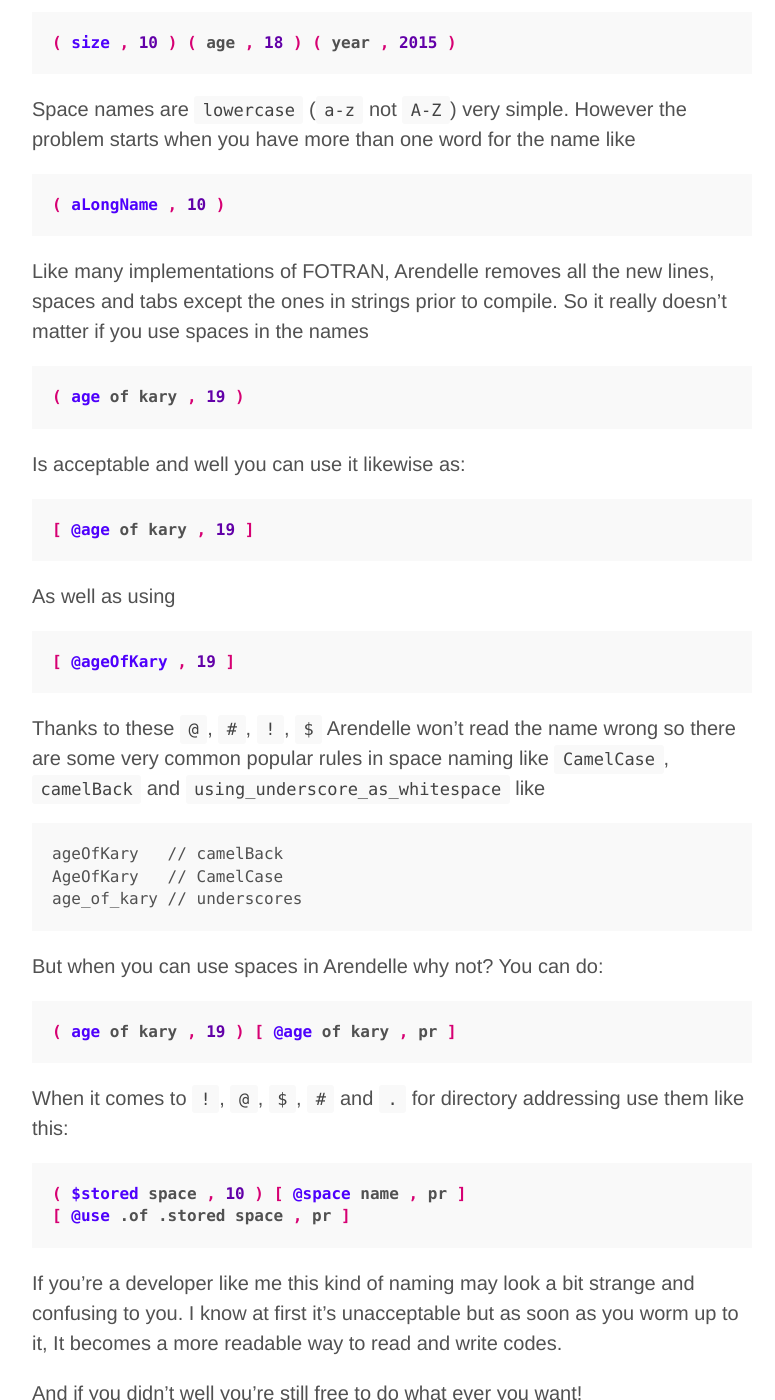
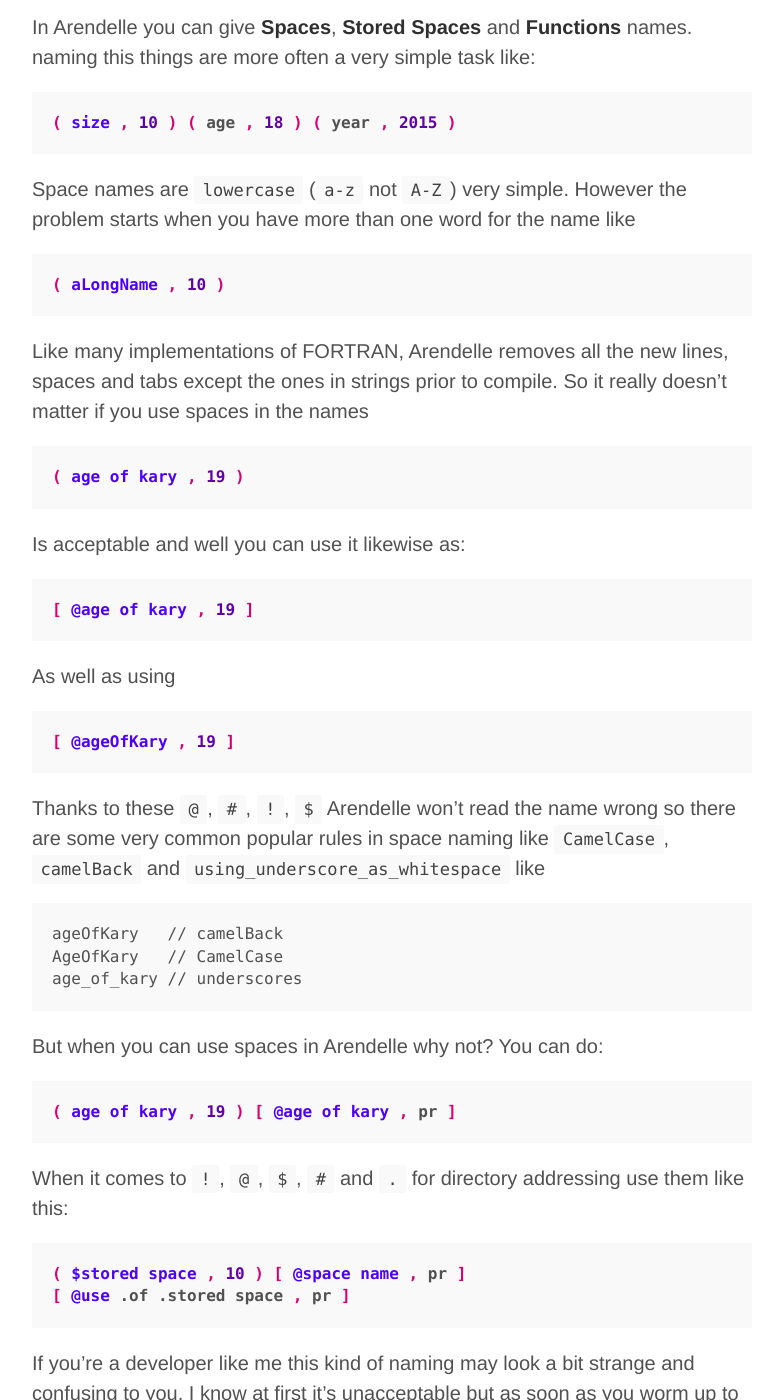
Before and after one commit to pouriaeslamirad/pmkary.github.io, a Jekyll site: the page built from _posts/2015-2-12-arendelle-coding-styles.md, in a window 1280 px wide and 1400 px high, scrolled down 4737 px. Shown: the whole window, without its empty margins (248-1023 px from the left). Built offline with Jekyll 4.4.1, drawn with Linux system fonts in a browser that asks for light colours; nearby versions of some CDN libraries; Markdown is read by kramdown in place of the engine named in the settings; some of the changed text lies outside the part shown.

Commit message:
post update

```diff
--- a/_posts/2015-2-12-arendelle-coding-styles.md
+++ b/_posts/2015-2-12-arendelle-coding-styles.md
@@ -13,6 +13,7 @@
 First thing you write in Arendelle is commands and we write commands with no space like this
 
 
+
 <!-- CLIFF HIGHLIGHTER 0.05 DEV GENERATED CODE BLOCK-->
 
 <pre style="font-weight:bold; font-family: Menlo, Monaco, 'Courier 10 Pitch', Monospace;">
@@ -21,7 +22,9 @@
 <!-- CLIFF HIGHLIGHTER 0.05 DEV GENERATED CODE BLOCK-->
 
 
+
 However sometime we separate this command with spaces like this:
+
 
 
 <!-- CLIFF HIGHLIGHTER 0.05 DEV GENERATED CODE BLOCK-->
@@ -30,6 +33,7 @@
 prp&nbsp;ld&nbsp;prp<br></pre>
 
 <!-- CLIFF HIGHLIGHTER 0.05 DEV GENERATED CODE BLOCK-->
+
 
 
 This kind of spacings gives `pro` and `ld` some kind of identity  which is very good when you’re going to read the codes. No when it comes to comments you may wonder how to space? In the other languages you do something like this which is really not cool:
@@ -51,9 +55,12 @@
 
 In many Markdown editors like [iA Writer](http://www.iawriter.com) and [UberWriter](http://uberwriter.wolfvollprecht.de) you see this kind of highlighting:
 
+<br>
 ![](http://kary.us/Graphics/Blog/6974.19.1.4/writer.png)
+<br>
 
 Which when you use `#` header operator it actually puts it out of the screen. I wanted such thing in the Arendelle so I comment like this:
+
 
 
 <!-- CLIFF HIGHLIGHTER 0.05 DEV GENERATED CODE BLOCK-->
@@ -64,7 +71,9 @@
 <!-- CLIFF HIGHLIGHTER 0.05 DEV GENERATED CODE BLOCK-->
 
 
+
 This way you give the `// ` kind of a new life and a new look. Then what come to the mind is nested comments which is like vise:
+
 
 
 <!-- CLIFF HIGHLIGHTER 0.05 DEV GENERATED CODE BLOCK-->
@@ -75,8 +84,10 @@
 <!-- CLIFF HIGHLIGHTER 0.05 DEV GENERATED CODE BLOCK-->
 
 
+
 ## Writing Grammars
 In Arendelle all the grammars are same in design. All of the start with something and then you separate the parts using `,` and then they finish with something like
+
 
 
 <!-- CLIFF HIGHLIGHTER 0.05 DEV GENERATED CODE BLOCK-->
@@ -85,6 +96,7 @@
 <span style="color: #D60073;">[</span>&nbsp;<span style="color: #D60073;">,</span>&nbsp;<span style="color: #D60073;">]</span>&nbsp;&nbsp;<span style="color: #D60073;">{</span>&nbsp;<span style="color: #D60073;">,</span>&nbsp;<span style="color: #D60073;">}</span>&nbsp;&nbsp;<span style="color: #D60073;"><</span>&nbsp;<span style="color: #D60073;">,</span>&nbsp;<span style="color: #D60073;">></span>&nbsp;&nbsp;<span style="color: #D60073;">(</span>&nbsp;<span style="color: #D60073;">,</span>&nbsp;<span style="color: #D60073;">)</span>&nbsp;<br></pre>
 
 <!-- CLIFF HIGHLIGHTER 0.05 DEV GENERATED CODE BLOCK-->
+
 
 
 And the format for highlighting this codes are simple. You should do this:
@@ -96,6 +108,7 @@
 So I think I don’t have to guide you any more on this! Write things like:
 
 
+
 <!-- CLIFF HIGHLIGHTER 0.05 DEV GENERATED CODE BLOCK-->
 
 <pre style="font-weight:bold; font-family: Menlo, Monaco, 'Courier 10 Pitch', Monospace;">
@@ -104,8 +117,10 @@
 <!-- CLIFF HIGHLIGHTER 0.05 DEV GENERATED CODE BLOCK-->
 
 
+
 ## Mathematical Expressions
 I believe if we write mathematical expressions with a space between all the operators like:
+
 
 
 <!-- CLIFF HIGHLIGHTER 0.05 DEV GENERATED CODE BLOCK-->
@@ -116,7 +131,9 @@
 <!-- CLIFF HIGHLIGHTER 0.05 DEV GENERATED CODE BLOCK-->
 
 
+
 Now the thing that comes to mind is parentheses. Apply the same principles on them as what we did before:
+
 
 
 <!-- CLIFF HIGHLIGHTER 0.05 DEV GENERATED CODE BLOCK-->
@@ -127,7 +144,9 @@
 <!-- CLIFF HIGHLIGHTER 0.05 DEV GENERATED CODE BLOCK-->
 
 
+
 You see how more clear they looks? You can also use them like:
+
 
 
 <!-- CLIFF HIGHLIGHTER 0.05 DEV GENERATED CODE BLOCK-->
@@ -138,7 +157,9 @@
 <!-- CLIFF HIGHLIGHTER 0.05 DEV GENERATED CODE BLOCK-->
 
 
+
 Speaking of parentheses when you use inline string replacers like:
+
 
 
 <!-- CLIFF HIGHLIGHTER 0.05 DEV GENERATED CODE BLOCK-->
@@ -147,6 +168,7 @@
 <span style="color: #BD00AD;">'Inline string replacer: </span><span style="color: #000000;">\(</span>&nbsp;<span style="color: #4E00FC;">@space</span>&nbsp;<span style="color: #000000;">)</span><span style="color: #BD00AD;">'</span><br></pre>
 
 <!-- CLIFF HIGHLIGHTER 0.05 DEV GENERATED CODE BLOCK-->
+
 
 
 Use a space before and after the math expression like:
@@ -158,12 +180,14 @@
 So with that do:
 
 
+
 <!-- CLIFF HIGHLIGHTER 0.05 DEV GENERATED CODE BLOCK-->
 
 <pre style="font-weight:bold; font-family: Menlo, Monaco, 'Courier 10 Pitch', Monospace;">
 <span style="color: #BD00AD;">'half of space is </span><span style="color: #000000;">\(</span>&nbsp;<span style="color: #4E00FC;">@space</span>&nbsp;/&nbsp;<span style="color: #6200A8;">2</span>&nbsp;<span style="color: #000000;">)</span><span style="color: #BD00AD;">'</span><br></pre>
 
 <!-- CLIFF HIGHLIGHTER 0.05 DEV GENERATED CODE BLOCK-->
+
 
 
 ## Names
@@ -178,6 +202,7 @@
 <!-- CLIFF HIGHLIGHTER 0.05 DEV GENERATED CODE BLOCK-->
 
 
+
 Space names are `lowercase` (`a-z` not `A-Z`) very simple. However the problem starts when you have more than one word for the name like
 
 
@@ -189,29 +214,32 @@
 <!-- CLIFF HIGHLIGHTER 0.05 DEV GENERATED CODE BLOCK-->
 
 
-Like many implementations of FOTRAN, Arendelle removes all the new lines, spaces and tabs except the ones in strings prior to compile. So it really doesn't matter if you use spaces in the names
+
+Like many implementations of FORTRAN, Arendelle removes all the new lines, spaces and tabs except the ones in strings prior to compile. So it really doesn't matter if you use spaces in the names
 
 
-<!-- CLIFF HIGHLIGHTER 0.05 DEV GENERATED CODE BLOCK-->
+<!-- CLIFF HIGHLIGHTER 0.06 DEV : GENERATED CODE BLOCK-->
 
 <pre style="font-weight:bold; font-family: Menlo, Monaco, 'Courier 10 Pitch', Monospace;">
-<span style="color: #D60073;">(</span><span style="color: #4E00FC;">&nbsp;age&nbsp;</span>of&nbsp;kary&nbsp;<span style="color: #D60073;">,</span>&nbsp;<span style="color: #6200A8;">19</span>&nbsp;<span style="color: #D60073;">)</span><br></pre>
+<span style="color: #D60073;">(</span><span style="color: #4E00FC;">&nbsp;age&nbsp;of&nbsp;kary&nbsp;</span><span style="color: #D60073;">,</span>&nbsp;<span style="color: #6200A8;">19</span>&nbsp;<span style="color: #D60073;">)</span><br></pre>
 
-<!-- CLIFF HIGHLIGHTER 0.05 DEV GENERATED CODE BLOCK-->
+<!-- CLIFF HIGHLIGHTER 0.06 DEV : GENERATED CODE BLOCK-->
 
 
 Is acceptable and well you can use it likewise as:
 
 
-<!-- CLIFF HIGHLIGHTER 0.05 DEV GENERATED CODE BLOCK-->
+
+<!-- CLIFF HIGHLIGHTER 0.06 DEV : GENERATED CODE BLOCK-->
 
 <pre style="font-weight:bold; font-family: Menlo, Monaco, 'Courier 10 Pitch', Monospace;">
-<span style="color: #D60073;">[</span>&nbsp;<span style="color: #4E00FC;">@age</span>&nbsp;of&nbsp;kary&nbsp;<span style="color: #D60073;">,</span>&nbsp;<span style="color: #6200A8;">19</span>&nbsp;<span style="color: #D60073;">]</span><br></pre>
+<span style="color: #D60073;">[</span>&nbsp;<span style="color: #4E00FC;">@age of kary </span><span style="color: #D60073;">,</span>&nbsp;<span style="color: #6200A8;">19</span>&nbsp;<span style="color: #D60073;">]</span><br></pre>
 
-<!-- CLIFF HIGHLIGHTER 0.05 DEV GENERATED CODE BLOCK-->
+<!-- CLIFF HIGHLIGHTER 0.06 DEV : GENERATED CODE BLOCK-->
 
 
 As well as using
+
 
 
 <!-- CLIFF HIGHLIGHTER 0.05 DEV GENERATED CODE BLOCK-->
@@ -220,6 +248,7 @@
 <span style="color: #D60073;">[</span>&nbsp;<span style="color: #4E00FC;">@ageOfKary</span>&nbsp;<span style="color: #D60073;">,</span>&nbsp;<span style="color: #6200A8;">19</span>&nbsp;<span style="color: #D60073;">]</span><br></pre>
 
 <!-- CLIFF HIGHLIGHTER 0.05 DEV GENERATED CODE BLOCK-->
+
 
 
 Thanks to these `@`, `#`, `!`, `$` Arendelle won't read the name wrong so there are some very common popular rules in space naming like `CamelCase`, `camelBack` and `using_underscore_as_whitespace` like
@@ -233,23 +262,27 @@
 But when you can use spaces in Arendelle why not? You can do:
 
 
-<!-- CLIFF HIGHLIGHTER 0.05 DEV GENERATED CODE BLOCK-->
+
+
+<!-- CLIFF HIGHLIGHTER 0.06 DEV : GENERATED CODE BLOCK-->
 
 <pre style="font-weight:bold; font-family: Menlo, Monaco, 'Courier 10 Pitch', Monospace;">
-<span style="color: #D60073;">(</span><span style="color: #4E00FC;">&nbsp;age&nbsp;</span>of&nbsp;kary&nbsp;<span style="color: #D60073;">,</span>&nbsp;<span style="color: #6200A8;">19</span>&nbsp;<span style="color: #D60073;">)</span>&nbsp;<span style="color: #D60073;">[</span>&nbsp;<span style="color: #4E00FC;">@age</span>&nbsp;of&nbsp;kary&nbsp;<span style="color: #D60073;">,</span>&nbsp;pr&nbsp;<span style="color: #D60073;">]</span><br></pre>
+<span style="color: #D60073;">(</span><span style="color: #4E00FC;">&nbsp;age&nbsp;of&nbsp;kary&nbsp;</span><span style="color: #D60073;">,</span>&nbsp;<span style="color: #6200A8;">19</span>&nbsp;<span style="color: #D60073;">)</span>&nbsp;<span style="color: #D60073;">[</span>&nbsp;<span style="color: #4E00FC;">@age of kary </span><span style="color: #D60073;">,</span>&nbsp;pr&nbsp;<span style="color: #D60073;">]</span><br></pre>
 
-<!-- CLIFF HIGHLIGHTER 0.05 DEV GENERATED CODE BLOCK-->
+<!-- CLIFF HIGHLIGHTER 0.06 DEV : GENERATED CODE BLOCK-->
+
+
 
 
 When it comes to `!`, `@`, `$`, `#` and `.` for directory addressing use them like this:
 
 
-<!-- CLIFF HIGHLIGHTER 0.05 DEV GENERATED CODE BLOCK-->
+<!-- CLIFF HIGHLIGHTER 0.06 DEV : GENERATED CODE BLOCK-->
 
 <pre style="font-weight:bold; font-family: Menlo, Monaco, 'Courier 10 Pitch', Monospace;">
-<span style="color: #D60073;">(</span>&nbsp;<span style="color: #4E00FC;">$stored</span>&nbsp;space&nbsp;<span style="color: #D60073;">,</span>&nbsp;<span style="color: #6200A8;">10</span>&nbsp;<span style="color: #D60073;">)</span>&nbsp;<span style="color: #D60073;">[</span>&nbsp;<span style="color: #4E00FC;">@space</span>&nbsp;name&nbsp;<span style="color: #D60073;">,</span>&nbsp;pr&nbsp;<span style="color: #D60073;">]</span>&nbsp;<br><span style="color: #D60073;">[</span>&nbsp;<span style="color: #4E00FC;">@use</span>&nbsp;.of&nbsp;.stored&nbsp;space&nbsp;<span style="color: #D60073;">,</span>&nbsp;pr&nbsp;<span style="color: #D60073;">]</span>&nbsp;<br></pre>
+<span style="color: #D60073;">(</span>&nbsp;<span style="color: #4E00FC;">$stored space </span><span style="color: #D60073;">,</span>&nbsp;<span style="color: #6200A8;">10</span>&nbsp;<span style="color: #D60073;">)</span>&nbsp;<span style="color: #D60073;">[</span>&nbsp;<span style="color: #4E00FC;">@space name </span><span style="color: #D60073;">,</span>&nbsp;pr&nbsp;<span style="color: #D60073;">]</span>&nbsp;<br><span style="color: #D60073;">[</span>&nbsp;<span style="color: #4E00FC;">@use </span>.of&nbsp;.stored&nbsp;space&nbsp;<span style="color: #D60073;">,</span>&nbsp;pr&nbsp;<span style="color: #D60073;">]</span><br></pre>
 
-<!-- CLIFF HIGHLIGHTER 0.05 DEV GENERATED CODE BLOCK-->
+<!-- CLIFF HIGHLIGHTER 0.06 DEV : GENERATED CODE BLOCK-->
 
 
 If you're a developer like me this kind of naming may look a bit strange and confusing to you. I know at first it's unacceptable but as soon as you worm up to it, It becomes a more readable way to read and write codes.
@@ -260,27 +293,28 @@
 I very much like to write function names like this:
 
 
-<!-- CLIFF HIGHLIGHTER 0.05 DEV GENERATED CODE BLOCK-->
+<!-- CLIFF HIGHLIGHTER 0.06 DEV : GENERATED CODE BLOCK-->
 
 <pre style="font-weight:bold; font-family: Menlo, Monaco, 'Courier 10 Pitch', Monospace;">
-<span style="color: #D60073;">!func</span>&nbsp;name&nbsp;<span style="color: #D60073;">(</span><span style="color: #D60073;">)</span><br></pre>
+<span style="color: #D60073;">!func name </span><span style="color: #D60073;">(</span><span style="color: #D60073;">)</span><br></pre>
 
-<!-- CLIFF HIGHLIGHTER 0.05 DEV GENERATED CODE BLOCK-->
+<!-- CLIFF HIGHLIGHTER 0.06 DEV : GENERATED CODE BLOCK-->
 
 
 And also function address:
 
 
-<!-- CLIFF HIGHLIGHTER 0.05 DEV GENERATED CODE BLOCK-->
+<!-- CLIFF HIGHLIGHTER 0.06 DEV : GENERATED CODE BLOCK-->
 
 <pre style="font-weight:bold; font-family: Menlo, Monaco, 'Courier 10 Pitch', Monospace;">
-<span style="color: #D60073;">!folder</span>&nbsp;.func&nbsp;<span style="color: #D60073;">(</span><span style="color: #D60073;">)</span>&nbsp;<span style="color: #A0A0A0;">/*&nbsp;or&nbsp;*/</span>&nbsp;<span style="color: #D60073;">!folder.func</span>&nbsp;<span style="color: #D60073;">(</span><span style="color: #D60073;">)</span><br></pre>
+<span style="color: #D60073;">!folder .func </span><span style="color: #D60073;">(</span><span style="color: #D60073;">)</span>&nbsp;<span style="color: #A0A0A0;">/*&nbsp;or&nbsp;*/</span>&nbsp;<span style="color: #D60073;">!folder.func </span><span style="color: #D60073;">(</span><span style="color: #D60073;">)</span><br></pre>
 
-<!-- CLIFF HIGHLIGHTER 0.05 DEV GENERATED CODE BLOCK-->
+<!-- CLIFF HIGHLIGHTER 0.06 DEV : GENERATED CODE BLOCK-->
 
 
 ## Multi Line Comments
 Use the C way, However after stating asterisks use 3 spaces, Something like this:
+
 
 
 <!-- CLIFF HIGHLIGHTER 0.05 DEV GENERATED CODE BLOCK-->
@@ -291,19 +325,23 @@
 <!-- CLIFF HIGHLIGHTER 0.05 DEV GENERATED CODE BLOCK-->
 
 
+
 ## Arrays
 It's better if you init multi member arrays like this:
+
 
 
 <!-- CLIFF HIGHLIGHTER 0.05 DEV GENERATED CODE BLOCK-->
 
 <pre style="font-weight:bold; font-family: Menlo, Monaco, 'Courier 10 Pitch', Monospace;">
-<span style="color: #D60073;">(</span><span style="color: #4E00FC;">&nbsp;array&nbsp;</span><span style="color: #D60073;">,</span>&nbsp;<span style="color: #6200A8;">12</span><span style="color: #D60073;">;</span>&nbsp;<span style="color: #6200A8;">23</span><span style="color: #D60073;">;</span>&nbsp;<span style="color: #6200A8;">34</span><span style="color: #D60073;">;</span>&nbsp;<span style="color: #6200A8;">454</span><span style="color: #D60073;">;</span>&nbsp;<span style="color: #6200A8;">232</span>&nbsp;<span style="color: #D60073;">)</span>&nbsp;<br></pre>
+<span style="color: #D60073;">(</span><span style="color: #4E00FC;">&nbsp;array&nbsp;</span><span style="color: #D60073;">,</span>&nbsp;<span style="color: #6200A8;">12</span><span style="color: #D60073;">;</span>&nbsp;<span style="color: #6200A8;">23</span><span style="color: #D60073;">;</span>&nbsp;<span style="color: #6200A8;">34</span><span style="color: #D60073;">;</span>&nbsp;<span style="color: #6200A8;">454</span><span style="color: #D60073;">;</span>&nbsp;<span style="color: #6200A8;">232</span>&nbsp;<span style="color: #D60073;">)</span><br></pre>
 
 <!-- CLIFF HIGHLIGHTER 0.05 DEV GENERATED CODE BLOCK-->
 
 
+
 And please no:
+
 
 
 <!-- CLIFF HIGHLIGHTER 0.05 DEV GENERATED CODE BLOCK-->
@@ -314,7 +352,9 @@
 <!-- CLIFF HIGHLIGHTER 0.05 DEV GENERATED CODE BLOCK-->
 
 
+
 Also when you want to load an array index use this way:
+
 
 
 <!-- CLIFF HIGHLIGHTER 0.05 DEV GENERATED CODE BLOCK-->
@@ -325,19 +365,21 @@
 <!-- CLIFF HIGHLIGHTER 0.05 DEV GENERATED CODE BLOCK-->
 
 
+
 Also for nested ones use:
 
 
-<!-- CLIFF HIGHLIGHTER 0.05 DEV GENERATED CODE BLOCK-->
+<!-- CLIFF HIGHLIGHTER 0.06 DEV : GENERATED CODE BLOCK-->
 
 <pre style="font-weight:bold; font-family: Menlo, Monaco, 'Courier 10 Pitch', Monospace;">
-<span style="color: #4E00FC;">@array</span><span style="color: #D60073;">[</span>&nbsp;<span style="color: #4E00FC;">@nested</span>&nbsp;array<span style="color: #D60073;">[</span>&nbsp;<span style="color: #4E00FC;">@also</span>&nbsp;nested&nbsp;array<span style="color: #D60073;">[</span>&nbsp;<span style="color: #4E00FC;">@index</span>&nbsp;<span style="color: #D60073;">]</span>&nbsp;<span style="color: #D60073;">]</span>&nbsp;<span style="color: #D60073;">]</span><br></pre>
+<span style="color: #4E00FC;">@array</span><span style="color: #D60073;">[</span>&nbsp;<span style="color: #4E00FC;">@nested array</span><span style="color: #D60073;">[</span>&nbsp;<span style="color: #4E00FC;">@also nested array</span><span style="color: #D60073;">[</span>&nbsp;<span style="color: #4E00FC;">@index </span><span style="color: #D60073;">]</span>&nbsp;<span style="color: #D60073;">]</span>&nbsp;<span style="color: #D60073;">]</span><br></pre>
 
-<!-- CLIFF HIGHLIGHTER 0.05 DEV GENERATED CODE BLOCK-->
+<!-- CLIFF HIGHLIGHTER 0.06 DEV : GENERATED CODE BLOCK-->
 
 
 ## Nested grammars.
 As I said before use 3 space tabs and this style:
+
 
 
 <!-- CLIFF HIGHLIGHTER 0.05 DEV GENERATED CODE BLOCK-->
@@ -348,6 +390,7 @@
 <!-- CLIFF HIGHLIGHTER 0.05 DEV GENERATED CODE BLOCK-->
 
 
+
 I think that was a good enough example!
 
 <br><br><br>
```
